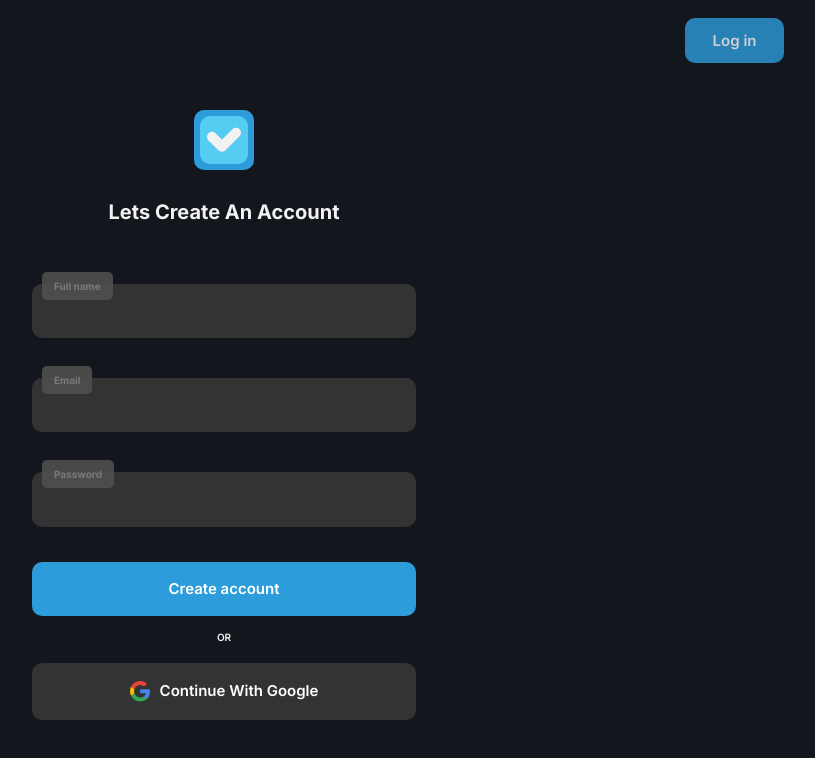
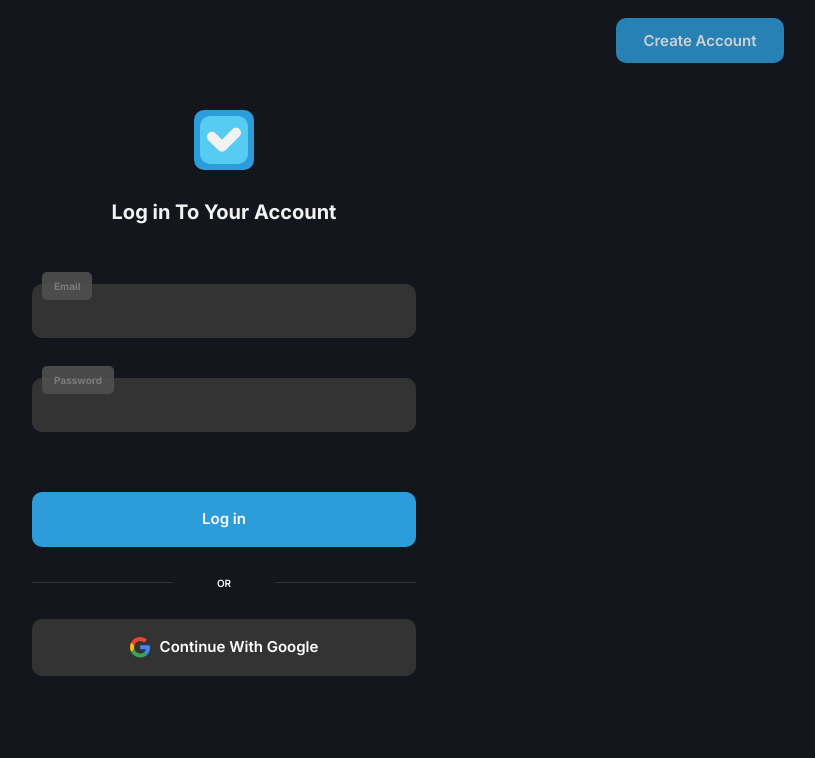
Before and after one commit to JoelEkpenyong/memo-app_FRONTEND, a React (Create React App) app: page /login in a window 1280 px wide. Shown: the top 758 px of the page, without its empty margins (416-1231 px from the left). Built offline with nearby package versions, Linux system fonts and the light colour scheme.

Commit message:
added routes betweeen landing, signup and login components

```diff
--- a/package.json
+++ b/package.json
@@ -10,6 +10,7 @@
     "react": "^16.13.1",
     "react-bootstrap": "^1.3.0",
     "react-dom": "^16.13.1",
+    "react-router-dom": "^5.2.0",
     "react-scripts": "3.4.3"
   },
   "scripts": {
--- a/src/App.js
+++ b/src/App.js
@@ -1,18 +1,24 @@
 import React from 'react';
 import './App.css';
+import {BrowserRouter as Router, Switch, Route} from 'react-router-dom'
+
 import Nav from './components/Nav';
-// import Landing from './components/Landing';
+import Landing from './components/Landing';
 import Register from './components/Register'
-// import Login from './components/Login'
+import Login from './components/Login'
 
 function App() {
   return (
-    <div className="App">
-      <Nav />
-      {/* <Landing /> */}
-      <Register />
-      {/* <Login /> */}
-    </div>
+    <Router>
+      <div className="App">
+          <Nav />
+          <Switch>
+            <Route exact path='/' component={Landing} />
+            <Route path = '/register' component={Register} />
+            <Route path = '/login' component={Login} />
+          </Switch>
+      </div>
+    </Router>
   );
 }
 
--- a/src/components/Login.js
+++ b/src/components/Login.js
@@ -10,7 +10,7 @@ const Login = () => {
         <path d="M18 26.864L27.9574 36.7702L42 22.8" stroke="#F2F2F2" strokeWidth="10" strokeLinecap="round" strokeLinejoin="round" />
       </svg>
       <p className="py-5">Log in To Your Account</p>
-        <form className="signUp_form d-flex flex-column justify-content-center align-items-center w-100">
+        <form className="signUp_form d-flex flex-column justify-content-center align-items-center w-100" onSubmit={(e) => (e.preventDefault())}>
           <div className="input_wrapper">
             <label htmlFor="email">
               Email
@@ -27,9 +27,9 @@ const Login = () => {
 
           <button type="submit" className="form_btn btn_primary mt-5">Log in</button>
 
-          <span className="py-3 pt-4">OR</span>
+          <span className="my-4 mt-5">OR</span>
 
-          <button type="button" className="form_btn btn_secondary mt-3">
+          <button type="button" className="form_btn btn_secondary mt-4">
             <svg className="mr-3" width="20" height="21" viewBox="0 0 20 21" fill="none" xmlns="http://www.w3.org/2000/svg">
               <path d="M19.9905 10.4259C19.9905 9.58728 19.9224 8.97532 19.7752 8.34071H10.1992V12.1257H15.8201C15.7068 13.0663 15.0948 14.4829 13.7349 15.4348L13.7159 15.5615L16.7436 17.907L16.9534 17.928C18.8798 16.1488 19.9905 13.5309 19.9905 10.4259Z" fill="#4285F4"/>
               <path d="M10.1992 20.3984C12.953 20.3984 15.2648 19.4918 16.9534 17.928L13.7349 15.4348C12.8737 16.0354 11.7177 16.4547 10.1992 16.4547C7.50211 16.4547 5.21297 14.6755 4.39695 12.2164L4.27734 12.2266L1.12906 14.663L1.08789 14.7775C2.76508 18.1092 6.21016 20.3984 10.1992 20.3984Z" fill="#34A853"/>
--- a/src/components/Nav.js
+++ b/src/components/Nav.js
@@ -1,12 +1,20 @@
 import React from 'react'
+import {Link, Route, Switch} from 'react-router-dom'
 import './Nav.css'
 
 const Nav = () => {
   return (
     <header className="d-flex justify-content-end align-items-center">
-      <nav>
-        <button className="btn btn_primary">Log in</button>
-      </nav>
+        <nav>
+          <Switch>
+            <Route exact path={['/', '/register']}>
+              <Link to='/login' className="btn btn_primary"> Log in</Link>
+            </Route>
+            <Route path='/login'>
+              <Link to='/register' className="btn btn_primary">Create Account</Link>
+            </Route>
+          </Switch>
+        </nav>
     </header>
   )
 }
--- a/src/components/Register.css
+++ b/src/components/Register.css
@@ -66,7 +66,25 @@
 }
 
 .signUp_form span{
+  width: 30%;
+  text-align: center;
   font-weight: 600;
   font-size: 1rem;
   line-height: 1.21rem;
+  position: relative;
+
 }
+
+.signUp_form span::before,
+.signUp_form span::after{
+  content: '';
+  display: block;
+  width: 14rem;
+  border-bottom: 1px solid #333;
+  position: absolute;
+  top: 5px;
+}
+
+.signUp_form span::before{
+  right: 0;
+}
--- a/src/components/Register.js
+++ b/src/components/Register.js
@@ -10,7 +10,7 @@ const Register = () => {
         <path d="M18 26.864L27.9574 36.7702L42 22.8" stroke="#F2F2F2" strokeWidth="10" strokeLinecap="round" strokeLinejoin="round" />
       </svg>
       <p className="py-5">Lets Create An Account</p>
-        <form className="signUp_form d-flex flex-column justify-content-center align-items-center w-100">
+        <form className="signUp_form d-flex flex-column justify-content-center align-items-center w-100" onSubmit={(e) => (e.preventDefault())}>
           <div className="input_wrapper">
             <label htmlFor="name">
               Full name
@@ -34,9 +34,9 @@ const Register = () => {
 
           <button type="submit" className="form_btn btn_primary mt-4">Create account</button>
 
-          <span className="py-3 pt-4">OR</span>
+          <span className="my-4 mt-5">OR</span>
 
-          <button type="button" className="form_btn btn_secondary mt-3">
+          <button type="button" className="form_btn btn_secondary mt-4">
             <svg className="mr-3" width="20" height="21" viewBox="0 0 20 21" fill="none" xmlns="http://www.w3.org/2000/svg">
               <path d="M19.9905 10.4259C19.9905 9.58728 19.9224 8.97532 19.7752 8.34071H10.1992V12.1257H15.8201C15.7068 13.0663 15.0948 14.4829 13.7349 15.4348L13.7159 15.5615L16.7436 17.907L16.9534 17.928C18.8798 16.1488 19.9905 13.5309 19.9905 10.4259Z" fill="#4285F4"/>
               <path d="M10.1992 20.3984C12.953 20.3984 15.2648 19.4918 16.9534 17.928L13.7349 15.4348C12.8737 16.0354 11.7177 16.4547 10.1992 16.4547C7.50211 16.4547 5.21297 14.6755 4.39695 12.2164L4.27734 12.2266L1.12906 14.663L1.08789 14.7775C2.76508 18.1092 6.21016 20.3984 10.1992 20.3984Z" fill="#34A853"/>
```
Also changed, not shown: 1 other file (tests, documents, lock files or other folders).
